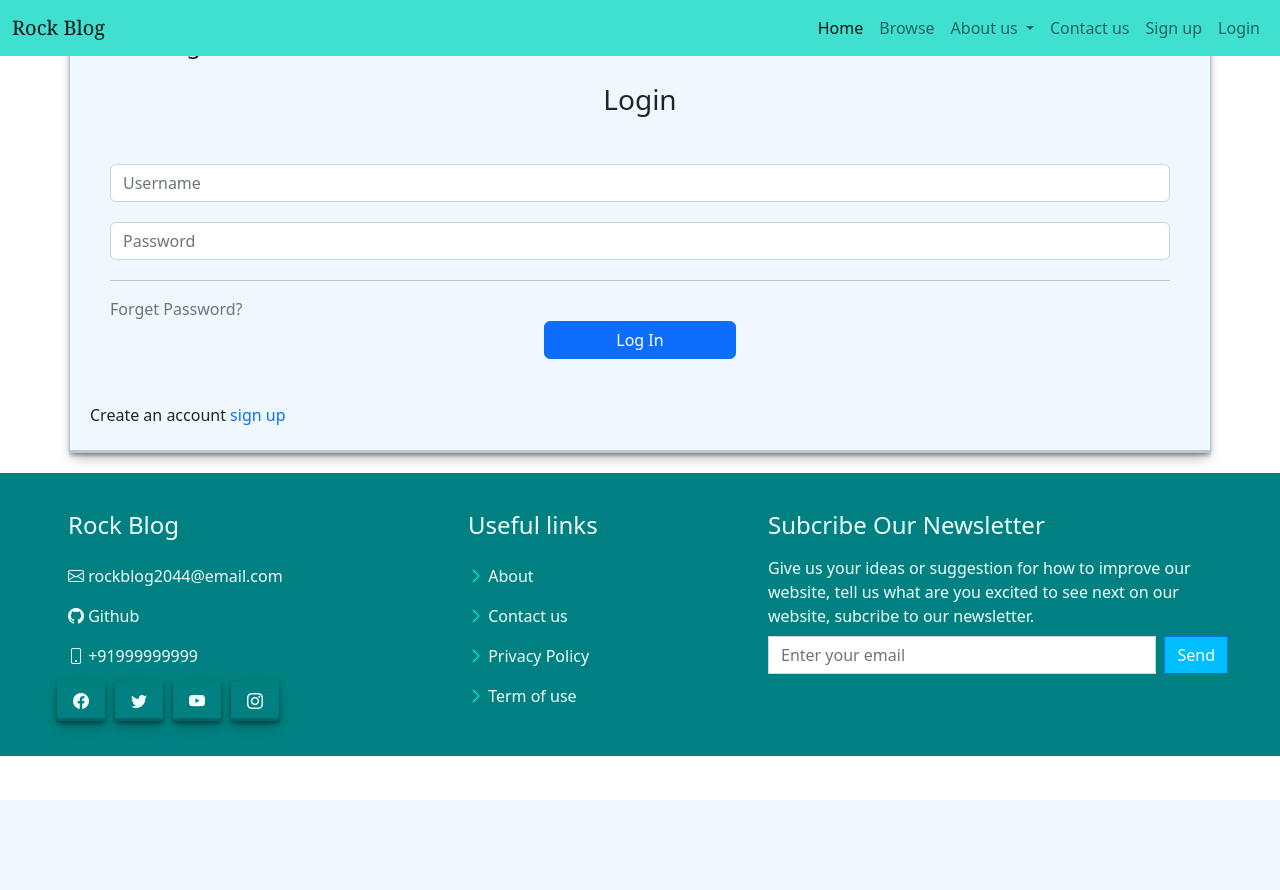
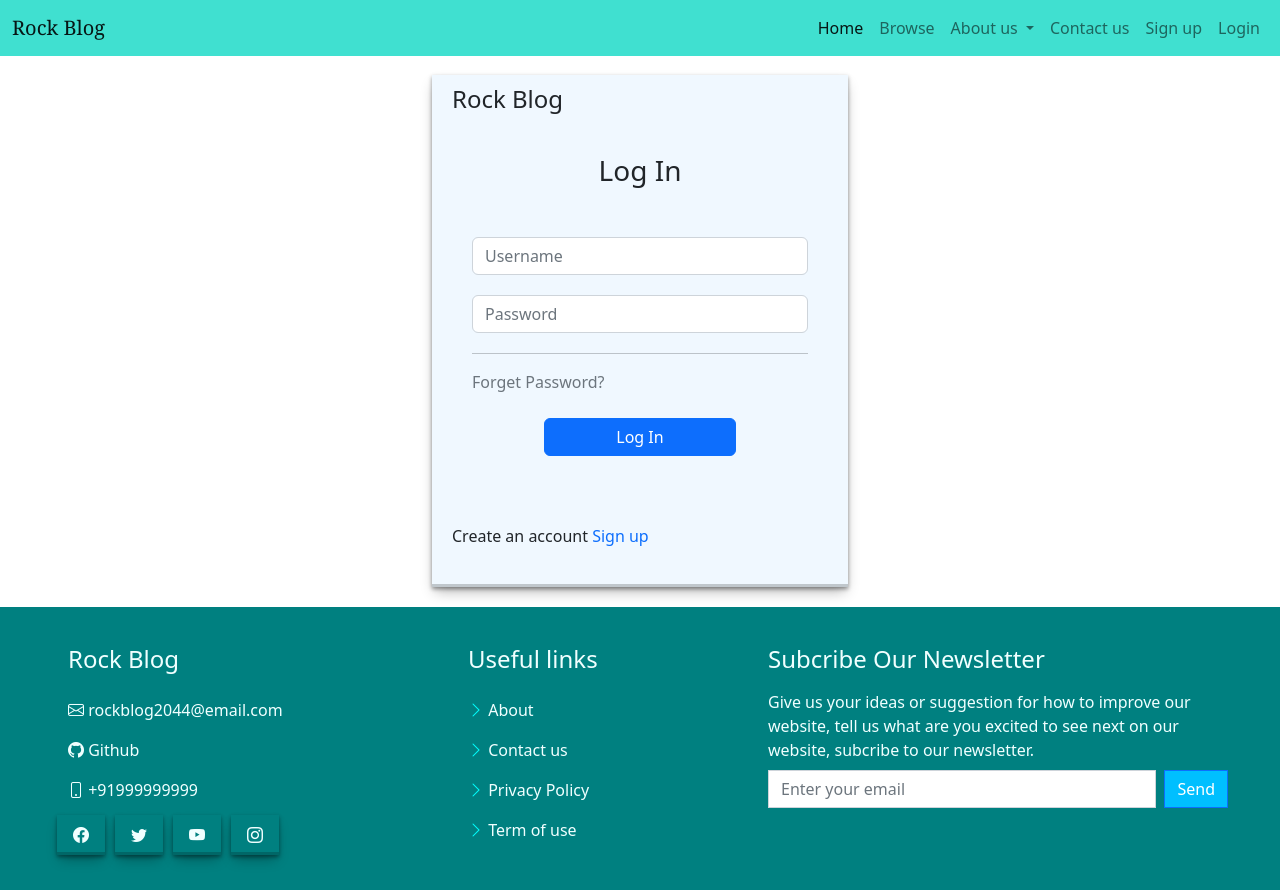
Before and after one commit to Mohit-d13/BLOG-BACKEND-SYSTEM, a Django app: page /login/ in a window 1280 px wide. Before the commit the page ends 800 px from the top, so only its background shows below. Run offline with Django 5.2, Linux system fonts and the light colour scheme.

Commit message:
Updated readme, login and signup page

```diff
--- a/Rock_blog/base/templates/base/base.html
+++ b/Rock_blog/base/templates/base/base.html
@@ -6,7 +6,7 @@
     <meta name="viewport" content="width=device-width, initial-scale=1">
     <title>Rock Blog</title>
     <link href="https://cdn.jsdelivr.net/npm/bootstrap@5.2.3/dist/css/bootstrap.min.css" rel="stylesheet" integrity="sha384-rbsA2VBKQhggwzxH7pPCaAqO46MgnOM80zW1RWuH61DGLwZJEdK2Kadq2F9CUG65" crossorigin="anonymous">
-    <link rel="stylesheet" href="{% static 'css/style.css' %}">
+    <link rel="stylesheet" href="{% static 'css/default.css' %}">
     <link rel="stylesheet" href="https://cdn.jsdelivr.net/npm/bootstrap-icons@1.5.0/font/bootstrap-icons.css" />
   </head>
   <body>
--- a/Rock_blog/base/templates/base/login.html
+++ b/Rock_blog/base/templates/base/login.html
@@ -2,12 +2,12 @@
 
 {% block content %}
 
-    <section class="formdata" id="formdata">
+    <section class="login-box" id="login-box">
         <div class="container">
             <div class="row">
                 <div class="col">
-                    <h4 class="text-left mb-4">Rock Blog</h4>
-                    <h3 class="text-center">Login</h3>
+                    <h4 class="text-left">Rock Blog</h4>
+                    <h3 class="text-center">Log In</h3>
                     <form method="post" action=".">
                         {% csrf_token %}
                         <div class="form-group">
@@ -18,11 +18,11 @@
                         </div>
                           <hr class="my-3">
                           <a href="#" class="text-right text-muted" style="text-decoration:none;">Forget Password?</a>
-                          <div class="text-center">
+                          <div class="text-center my-4">
                             <button type="submit" class="btn btn-primary">Log In</button>
                           </div>
                       </form>
-                      <p class="mt-4">Create an account<a href="#" style="text-decoration:none;"> sign up</a></p>
+                      <p class="mt-4">Create an account <a href="#" style="text-decoration:none;">Sign up</a></p>
                 </div>
             </div>
         </div>
--- a/Rock_blog/base/templates/base/signup.html
+++ b/Rock_blog/base/templates/base/signup.html
@@ -2,7 +2,7 @@
 
 {% block content %}
 
-    <section class="formdata" id="formdata">
+    <section class="login-box" id="login-box">
         <div class="container">
             <div class="row">
                 <div class="col">
@@ -38,7 +38,7 @@
                             <button type="submit" class="btn btn-primary">Sign Up</button>
                           </div>
                       </form>
-                      <p class="mt-4">Have an account?<a href="#" style="text-decoration:none;"> Sign in</a></p>
+                      <p class="mt-4">Have an account? <a href="#" style="text-decoration:none;">Log in</a></p>
                 </div>
             </div>
         </div>
--- a/Rock_blog/static/css/style.css
+++ b/Rock_blog/static/css/default.css
@@ -44,30 +44,37 @@ header .display-4 {
     color: black;
 }
 
-/* Sign Form styling */
+/* ==================================== [Login/Sign up Form styling] =========================== */
 
-#formdata .container {
-    margin-top: 20px;
+.login-box .container {
+    margin-top: 75px;
+    max-width: 26rem;
+    min-height: 32rem;
     padding: 10px 12px;
     background-color: Aliceblue;
     box-shadow: rgba(0, 0, 0, 0.4) 0px 2px 4px, rgba(0, 0, 0, 0.3) 0px 7px 13px -3px, rgba(0, 0, 0, 0.2) 0px -3px 0px inset;
 }
 
-.formdata .form-control {
+.login-box h3 {
+    margin-top: 40px;
+    margin-bottom: 10px;
+}
+
+.login-box .form-control {
     margin-top: 20px;
     margin-bottom: 20px;
 }
 
-.formdata .col {
+.login-box .col {
     padding-left: 20px;
     padding-right: 20px;
 }
 
-.formdata form {
+.login-box form {
     padding: 20px;
 }
 
-.formdata button {
+.login-box button {
     min-width: 12rem;
 }
 
```
Also changed, not shown: README.md.
